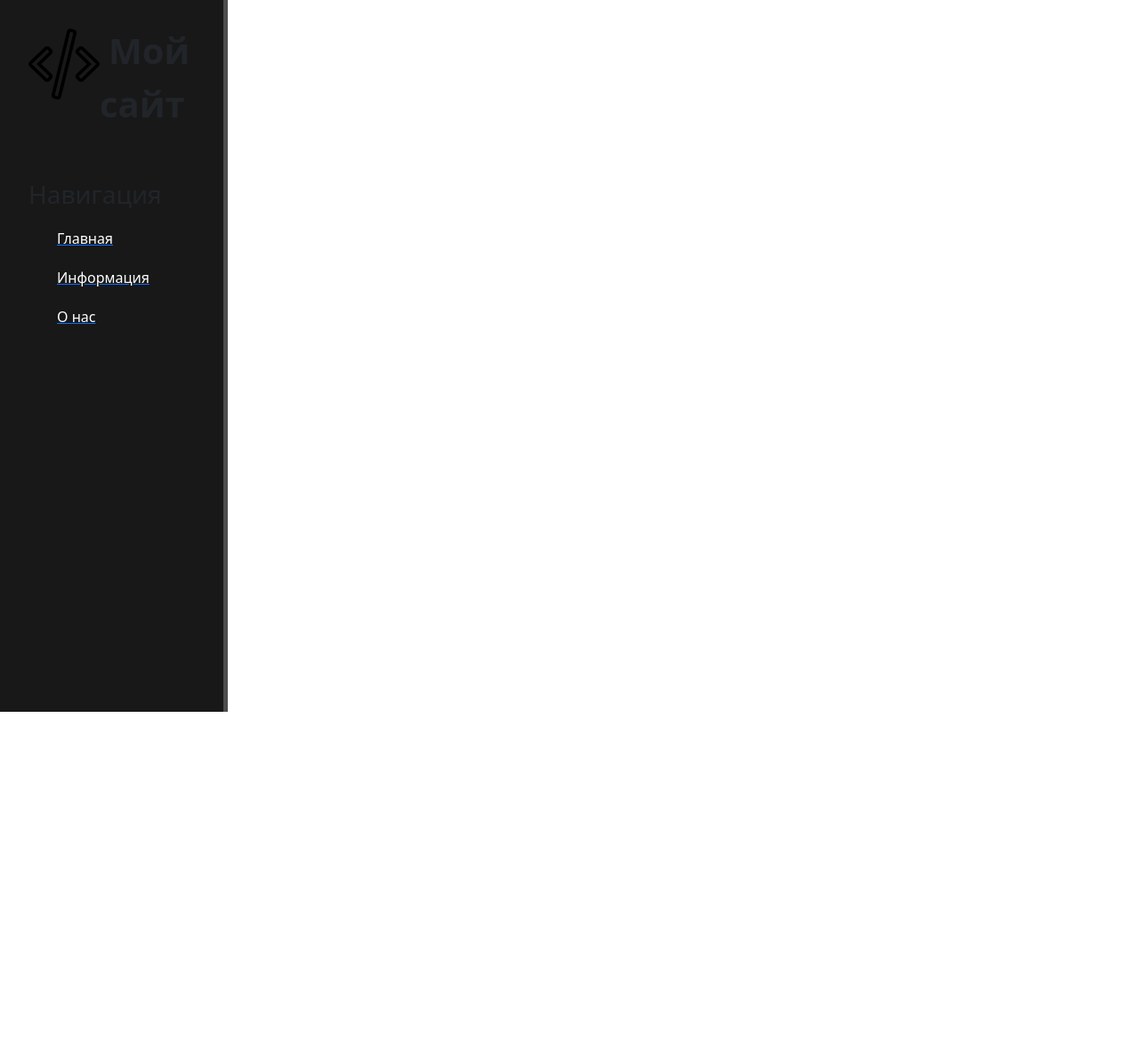
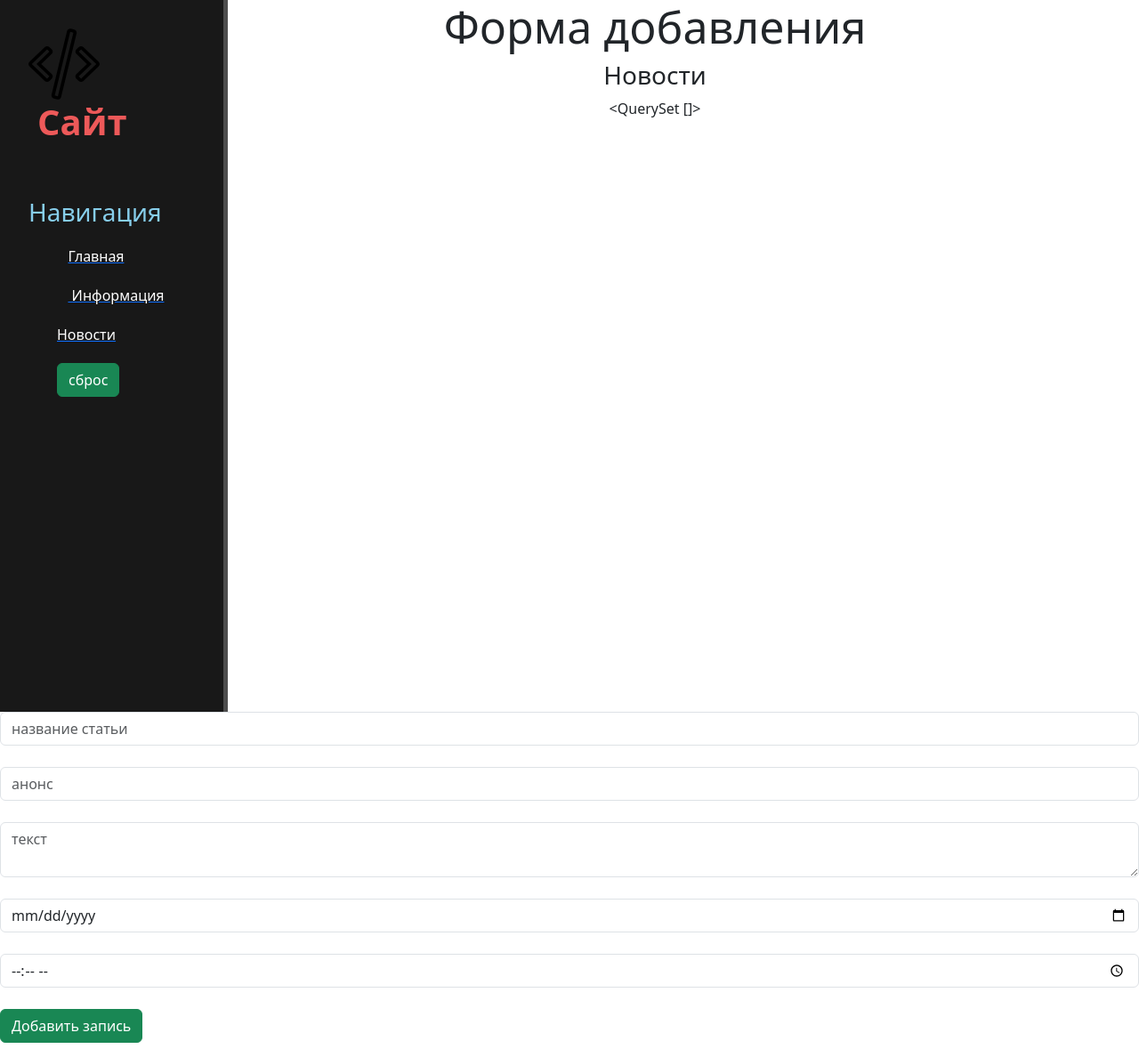
Before and after one commit to Nikita-navolochka/NewRep_For_MyDjangoPySite_1, a Django app: page /news/ in a window 1280 px wide. Shown: the whole page at 89% size. Before the commit the page ends 800 px from the top, so only its background shows below. Run offline with Django 5.2, Linux system fonts and the light colour scheme; data that the repository does not hold is empty; some libraries are stand-ins or nearby versions.

Commit message:
form error

```diff
--- a/PyDjangoSite/MySiteApp/static/MySiteApp/site_css/mian.css
+++ b/PyDjangoSite/MySiteApp/static/MySiteApp/site_css/mian.css
@@ -1,9 +1,7 @@
-body{
-background-color:#2c2c2c;
-}
+
 
 aside{
-float:left;
+    float: left;
     background-color:#181818;
     width:20%;
     padding:2.5%;
@@ -17,29 +15,50 @@ width: 80px;
     float:left;
 }
 
-aside .logo{
-font-size:40px;
-margin-left:10px;
-font-weight:bold;
-position:relative;
-top:-5px;
+aside .features{
+    color: #ed5959;
 }
 
-aside h3{
-margin-top:50px;
-font-size:28px;
+.navigation{
+    color: skyblue;
 }
 
-aside ul{list-stile: none;}
-aside ul li{
-color:#fff;
-display:block;
-margin-top:20px;
+aside .logo{
+    font-size: 40px;
+    margin-left: 10px;
+    font-weight: bold;
+    position: relative;
+    top: -5px;
+
+}
+
+aside h3 {
+    margin-top: 50px;
+    font-size: 28px;
+}
+
+aside ul {list-stile: none}
+
+aside ul li {
+    color: #fff;
+    display: block;
+    margin-top: 20px;
     transition: transform .6s ease;
 }
 
-aside ul li:hover,aside ul a:hover{
-color:#ed5959
-text-decoration:none;
-transform; scale(1.05);
+aside ul li:hover, aside ul a:hover {
+    color: #ed5959;
+    text-decoration: none;
+    transform: scale(1.05);
 }
+
+main .features {
+    float: left;
+    margin-top 100px;
+    text-align: center;
+    width: 75%;
+
+}
+
+main .features h1 {font-size: 50px;}
+main .features p  {max-width 400px; margin: 20px auto}
--- a/PyDjangoSite/MySiteApp/templates/MySiteApp/base.html
+++ b/PyDjangoSite/MySiteApp/templates/MySiteApp/base.html
@@ -1,29 +1,42 @@
 {%  load static %}
-<!DOCTYPE html>
-<html lang="en">
+<html lang="ru">
 <head>
     <meta charset="UTF-8">
+    <meta http-equiv="X-UA-Compatible" content="ie=edge">
+    <meta name="viewport"
+          content="width=device-width, user-scalable=no, initial-scale=1.0, maximum-scale=1.0", minimum-scale="1.0">
     {% block title %}
     <title>Title</title>
     {% endblock %}
+        <link rel="stylesheet" href="">
         <link rel="stylesheet" href="{% static 'MySiteApp/site_css/mian.css' %}">
-        <link rel="stylesheet" href="https://cdn.jsdelivr.net/npm/bootstrap@5.3.3/dist/css/bootstrap.min.css">
+        <link href="https://cdn.jsdelivr.net/npm/bootstrap@5.3.7/dist/css/bootstrap.min.css" rel="stylesheet" integrity="sha384-LN+7fdVzj6u52u30Kp6M/trliBMCMKTyK833zpbD+pXdCLuTusPj697FH4R/5mcr" crossorigin="anonymous">
+        <link rel="stylesheet" href="https://cdn.jsdelivr.net/npm/@fortawesome/fontawesome-free@6.6.0/css/fontawesome.min.css" integrity="sha384-NvKbDTEnL+A8F/AA5Tc5kmMLSJHUO868P+lDtTpJIeQdGYaUIuLr4lVGOEA1OcMy" crossorigin="anonymous">
 </head>
 <body>
+
 <aside>
- <img  src="{% static 'MySiteApp/site_img/coding_icon-icons.com_64696.svg' %}" alt="картинка">
+    <img  src="{% static 'MySiteApp/site_img/coding_icon-icons.com_64696.svg' %}" alt="картинка">
 
- <span class="logo">Мой сайт</span>
- <h3>Навигация</h3>
+    <div class="features">
+        <span class="logo">Cайт</span>
+        <h3 class = "navigation">Навигация</h3>
+    </div>
 
- <ul>
-  <a href="{%  url 'home' %}"><li>Главная</li></a>
-  <a href="{%  url 'info' %}"><li>Информация</li></a>
-  <a href="http://127.0.0.1:8000/"><li>О нас</li></a>
+ <ul class="list">
+  <a href=" http://127.0.0.1:8000/"><li><i class="fa-solid fa-house"></i>Главная</li></a>
+  <a href=" http://127.0.0.1:8000/info"><li><i class="fas fa-address-card"></i>  Информация</li></a>
+  <a href=" http://127.0.0.1:8000/news"><li><i class="fas pa-paper-plane"></i>Новости</li></a>
+                                        <li><button class="btn btn-success" type="submit">сброс</button></li>
  </ul>
 
 </aside>
+
+
 {% block content %}
 {% endblock %}
+
+
+
 </body>
 </html>
--- a/PyDjangoSite/MySiteApp/templates/MySiteApp/index.html
+++ b/PyDjangoSite/MySiteApp/templates/MySiteApp/index.html
@@ -1,10 +1,16 @@
 {% extends "MySiteApp/base.html" %}
-
-{% block content %}
-<main>
-</main>
-{% endblock %}
 
 {% block title %}
  <title>Main</title>
 {% endblock %}
+
+
+
+{% block content %}
+<main>
+ <div class="features" >
+  <h1>Главная страница</h1>
+  <button class="btn btn-warning">Lorem ipsum dolor sit amet, consectetur adipisicing elit.</button>
+ </div>
+</main>
+{% endblock %}
--- a/PyDjangoSite/news/admin.py
+++ b/PyDjangoSite/news/admin.py
@@ -1,5 +1,5 @@
 from django.contrib import admin
-from models import  Articles
+from .models import  Articles
 # Register your models here.
 
-admin.site.reqister(Articles)
+admin.site.register(Articles)
--- /dev/null
+++ b/PyDjangoSite/news/templates/news/news.html
@@ -0,0 +1,26 @@
+{% extends "MySiteApp/base.html" %}
+
+
+{% block title %}
+ <title>News</title>
+{% endblock %}
+
+{% block content %}
+<main>
+    <div class="features">
+        <h1>Форма добавления</h1>
+     <h3 class="font-weight-bold">Новости</h3>
+       {{ news }}
+    </div>
+    <div>
+        <form method="post">
+            <input type="text" placeholder="название статьи" class="form-control"><br>
+            <input type="text" placeholder="анонс" class="form-control"><br>
+            <textarea class="form-control" placeholder="текст"></textarea><br>
+            <input type="date" class="form-control"><br>
+            <input type="time" class="form-control"><br>
+            <button class="btn btn-success" type="submit">Добавить запись</button>
+        </form>
+    </div>
+</main>
+{% endblock %}
--- a/PyDjangoSite/news/urls.py
+++ b/PyDjangoSite/news/urls.py
@@ -4,7 +4,5 @@ from . import views
 
 
 urlpatterns = [
-
-    path('', views.NewsHome),
-
+    path('', views.NewsHome, name = 'news'),
 ]
--- a/PyDjangoSite/news/views.py
+++ b/PyDjangoSite/news/views.py
@@ -1,7 +1,7 @@
 from django.shortcuts import render
-
+from .models import Articles
 # Create your views here.
 
-
+news = Articles.objects.all()
 def NewsHome(request):
-    return render(request, 'MySiteApp/index.html')
+    return render(request, 'news/news.html', {'news':news})
```
Also changed, not shown: PyDjangoSite/MySiteApp/templates/MySiteApp/info.html (+13 -10 lines), PyDjangoSite/MySiteApp/views.py (line endings or trailing spaces), PyDjangoSite/db.sqlite3. Lines whose indentation alone changed are shown as unchanged.
